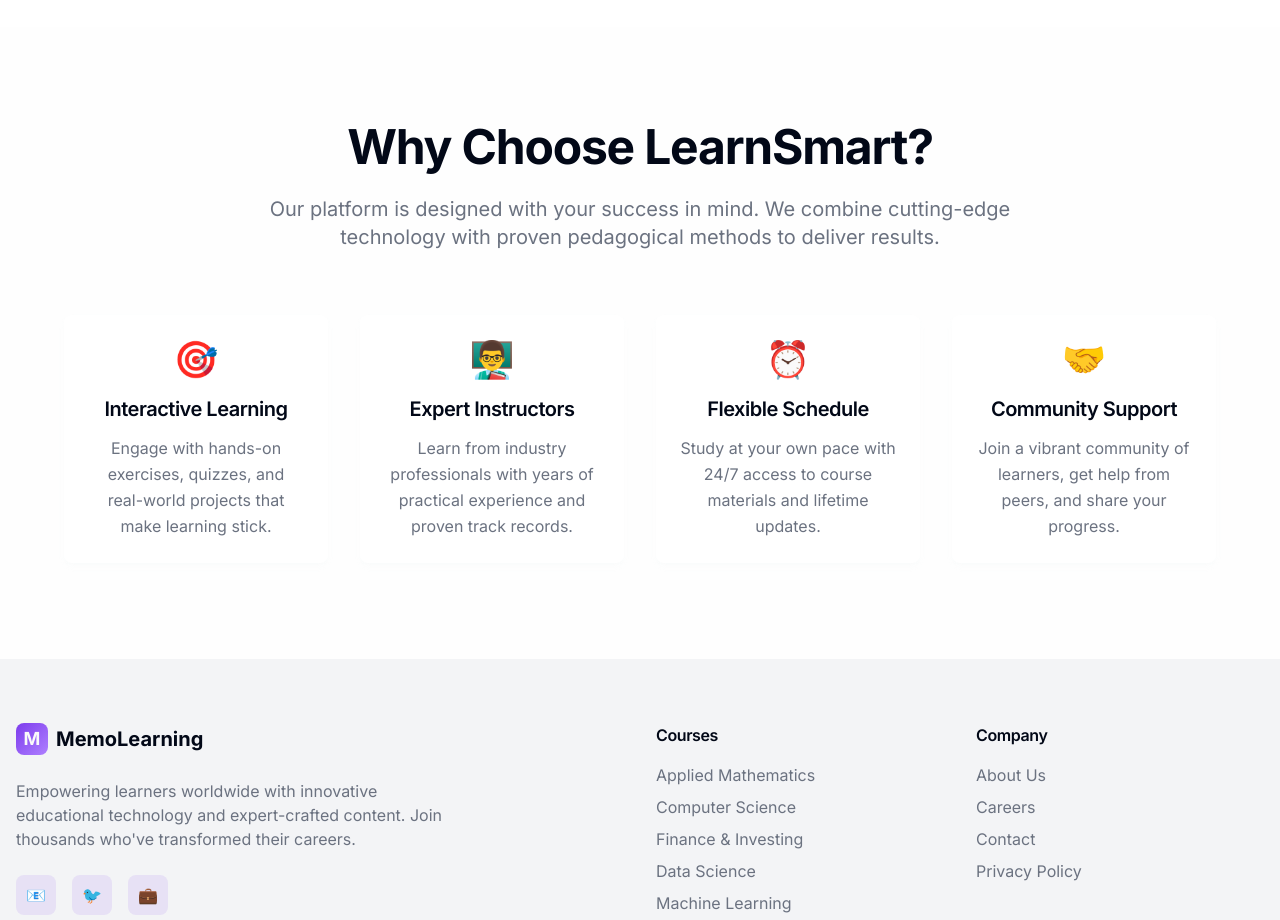
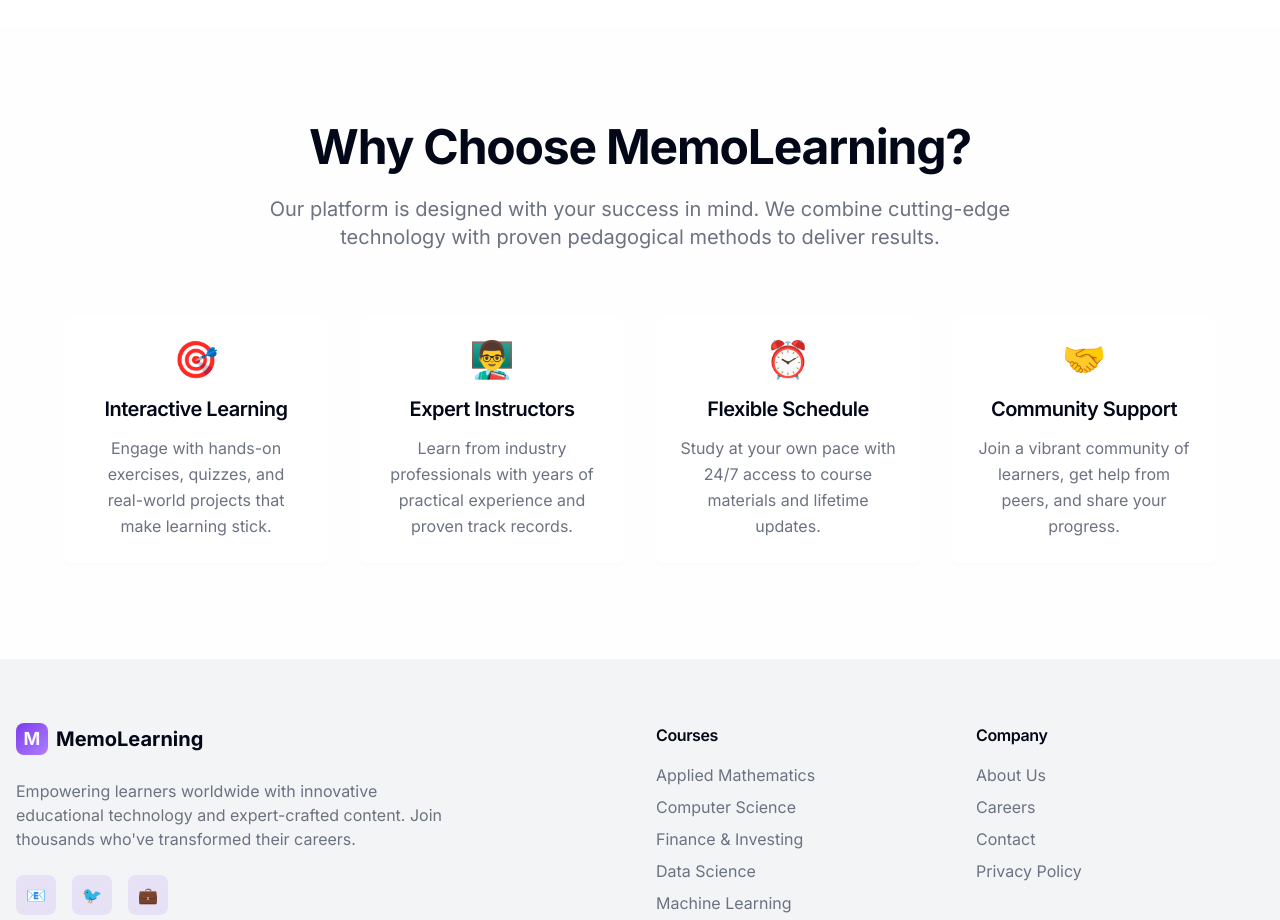
Before and after one commit to TheCoding10/learn-sparkle-style, a React (Vite) app: page / in a window 1280 px wide. Shown: the part 2100-3020 px from the top of the page. Built offline with nearby package versions, Linux system fonts and the light colour scheme.

Commit message:
Update heading to MemoLearning
Change "Why Choose LearnSmart?" to "Why Choose MemoLearning?".

```diff
--- a/src/components/Features.tsx
+++ b/src/components/Features.tsx
@@ -27,7 +27,7 @@ const Features = () => {
       <div className="container mx-auto px-4">
         <div className="text-center mb-16 animate-fade-in">
           <h2 className="text-4xl md:text-5xl font-bold mb-6">
-            Why Choose LearnSmart?
+            Why Choose MemoLearning?
           </h2>
           <p className="text-xl text-muted-foreground max-w-3xl mx-auto">
             Our platform is designed with your success in mind. We combine cutting-edge technology
```
